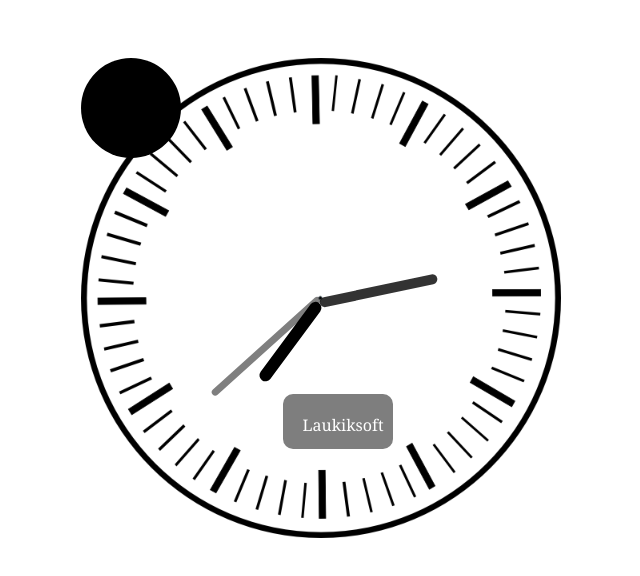
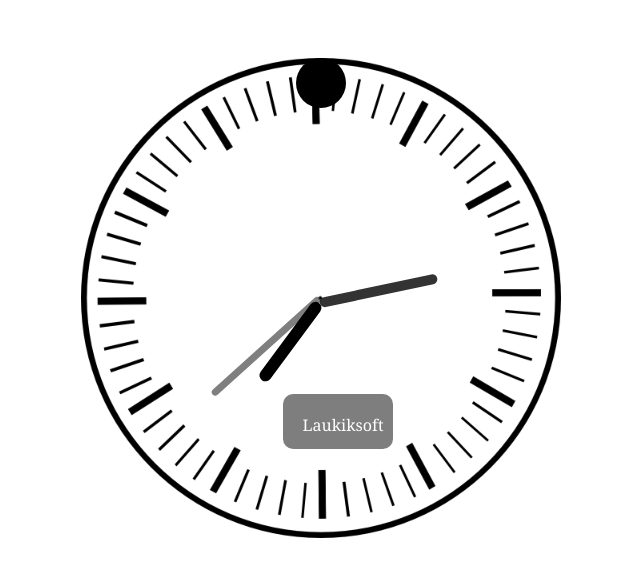
Before and after one commit to AryaArunB/analouge-clock, a plain HTML site: page index.html in a window 1280 px wide. Shown: the whole page, without its empty margins (407-1047 px from the left). Drawn offline with Linux system fonts and the light colour scheme.

Commit message:
Update style.css

```diff
--- a/style.css
+++ b/style.css
@@ -58,6 +58,10 @@
 .centre{
      background: black;
     border-radius: 50%;
-    width: 100px;
-    height: 100px;
+    width: 50px;
+    height: 50px;
+    position:relative;
+    margin:auto;
+    align:centre;
+
 }
```
